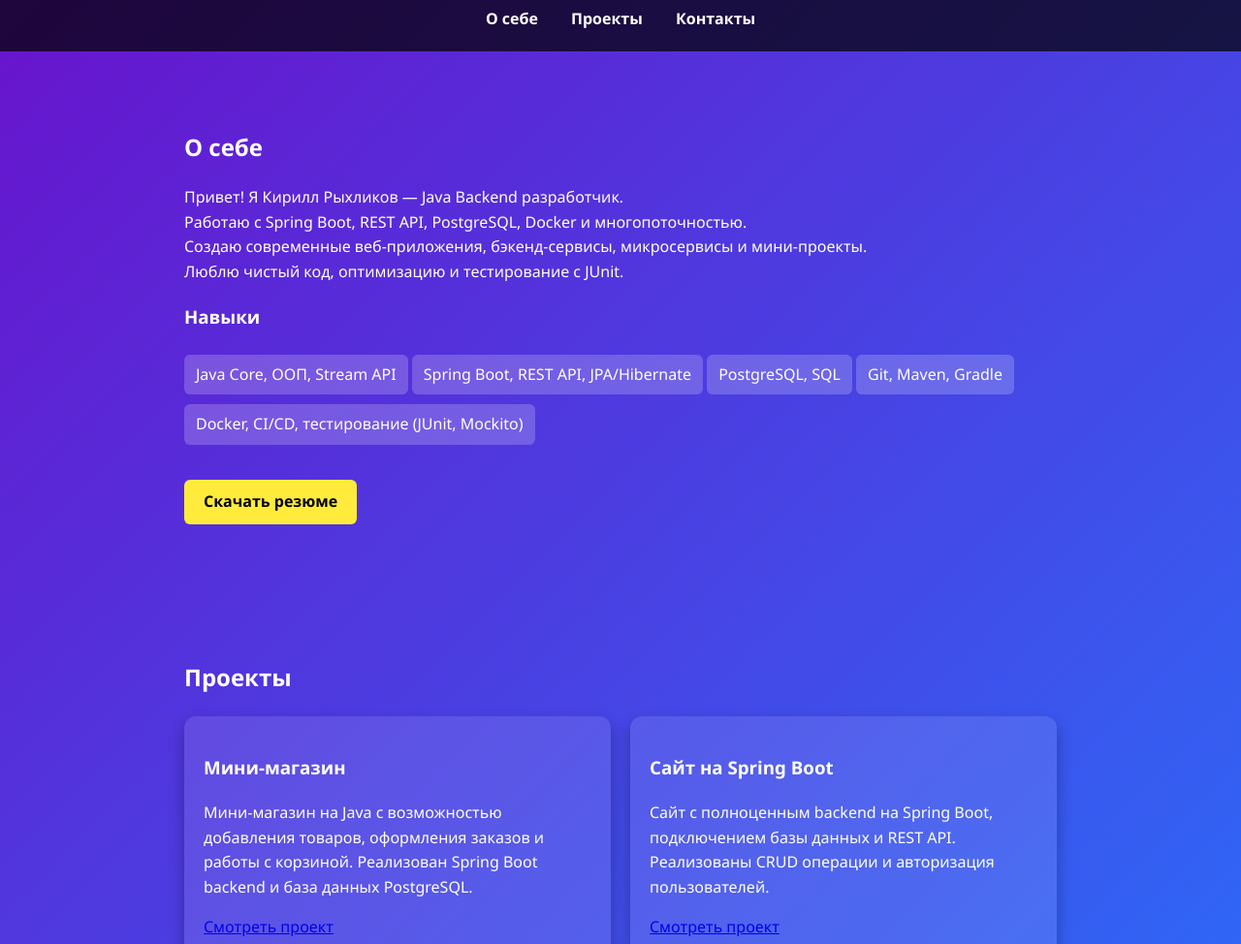
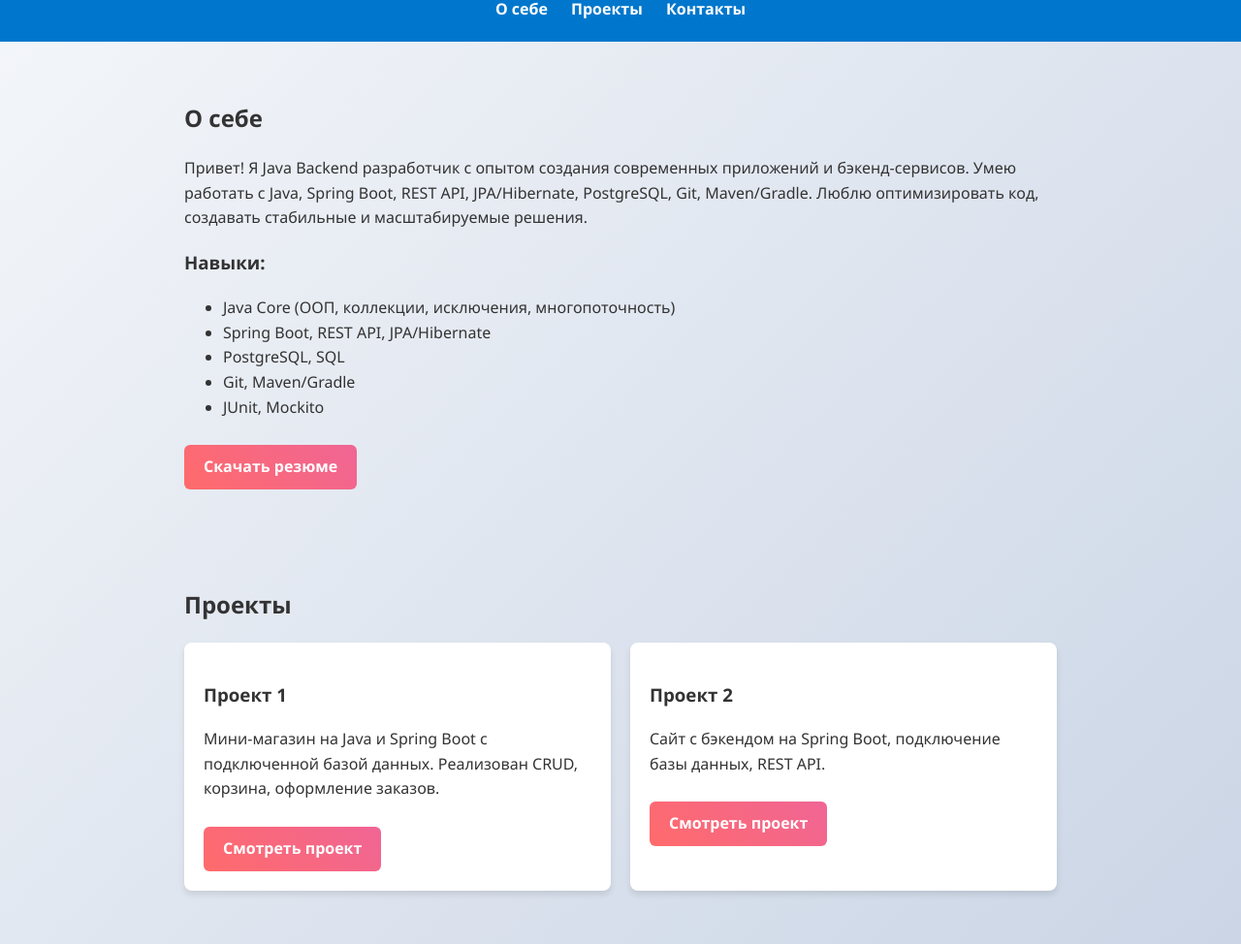
Before and after one commit to bledtwit/bledtwit.github.io, a plain HTML site: page index.html in a window 1280 px wide. Shown: the part 74-1048 px from the top of the page at 97% size. Drawn offline with Linux system fonts and the light colour scheme.

Commit message:
Реворк портфолио: обновил описание, проекты, кнопки бота, анимацию секций

```diff
--- a/index.html
+++ b/index.html
@@ -5,64 +5,60 @@
     <meta name="viewport" content="width=device-width, initial-scale=1.0">
     <title>Кирилл Рыхликов | Портфолио</title>
     <link rel="stylesheet" href="style.css">
-    <link rel="stylesheet" href="https://cdnjs.cloudflare.com/ajax/libs/font-awesome/6.4.0/css/all.min.css">
 </head>
 <body>
 <header>
-    <h1>Кирилл Рыхликов</h1>
+    <h1>Портфолио</h1>
     <nav>
-        <a href="#about" class="nav-link">О себе</a>
-        <a href="#projects" class="nav-link">Проекты</a>
-        <a href="#contacts" class="nav-link">Контакты</a>
+        <a href="#about">О себе</a>
+        <a href="#projects">Проекты</a>
+        <a href="#contacts">Контакты</a>
     </nav>
 </header>
 
 <section id="about">
     <h2>О себе</h2>
-    <p>Привет! Я Кирилл Рыхликов — Java Backend разработчик. <br>
-        Работаю с Spring Boot, REST API, PostgreSQL, Docker и многопоточностью. <br>
-        Создаю современные веб-приложения, бэкенд-сервисы, микросервисы и мини-проекты. <br>
-        Люблю чистый код, оптимизацию и тестирование с JUnit.</p>
-    <h3>Навыки</h3>
-    <ul class="skills">
-        <li>Java Core, OOП, Stream API</li>
+    <p>Привет! Я Java Backend разработчик с опытом создания современных приложений и бэкенд-сервисов.
+        Умею работать с Java, Spring Boot, REST API, JPA/Hibernate, PostgreSQL, Git, Maven/Gradle.
+        Люблю оптимизировать код, создавать стабильные и масштабируемые решения.</p>
+    <h3>Навыки:</h3>
+    <ul>
+        <li>Java Core (ООП, коллекции, исключения, многопоточность)</li>
         <li>Spring Boot, REST API, JPA/Hibernate</li>
         <li>PostgreSQL, SQL</li>
-        <li>Git, Maven, Gradle</li>
-        <li>Docker, CI/CD, тестирование (JUnit, Mockito)</li>
+        <li>Git, Maven/Gradle</li>
+        <li>JUnit, Mockito</li>
     </ul>
-    <a href="resume.pdf" download class="button">Скачать резюме</a>
+    <a href="resume.pdf" download class="project-button">Скачать резюме</a>
 </section>
 
 <section id="projects">
     <h2>Проекты</h2>
     <div class="projects-container">
         <div class="project-card">
-            <h3>Мини-магазин</h3>
-            <p>Мини-магазин на Java с возможностью добавления товаров, оформления заказов и работы с корзиной. Реализован Spring Boot backend и база данных PostgreSQL.</p>
-            <a href="https://github.com/bledtwit/mini-shop" target="_blank">Смотреть проект</a>
+            <h3>Проект 1</h3>
+            <p>Мини-магазин на Java и Spring Boot с подключенной базой данных. Реализован CRUD, корзина, оформление заказов.</p>
+            <a href="https://github.com/bledtwit/mini-shop" class="project-button" target="_blank">Смотреть проект</a>
         </div>
         <div class="project-card">
-            <h3>Сайт на Spring Boot</h3>
-            <p>Сайт с полноценным backend на Spring Boot, подключением базы данных и REST API. Реализованы CRUD операции и авторизация пользователей.</p>
-            <a href="https://github.com/bledtwit/Backend" target="_blank">Смотреть проект</a>
+            <h3>Проект 2</h3>
+            <p>Сайт с бэкендом на Spring Boot, подключение базы данных, REST API.</p>
+            <a href="https://github.com/bledtwit/Backend" class="project-button" target="_blank">Смотреть проект</a>
         </div>
     </div>
 </section>
 
 <section id="contacts">
     <h2>Контакты</h2>
-    <div class="contact-icons">
-        <a href="mailto:kapyctarylit@mail.ru" title="Email"><i class="fas fa-envelope"></i></a>
-        <a href="https://t.me/nineteenmg" target="_blank" title="Telegram"><i class="fab fa-telegram"></i></a>
-        <a href="https://github.com/bledtwit" target="_blank" title="GitHub"><i class="fab fa-github"></i></a>
-    </div>
+    <p>Email: <a href="mailto:kapyctarylit@mail.ru">kapyctarylit@mail.ru</a></p>
+    <p>Telegram: <a href="https://t.me/nineteenmg">@nineteenmg</a></p>
+    <p>GitHub: <a href="https://github.com/bledtwit">bledtwit</a></p>
+    <a href="https://t.me/nineteenmg" class="bot-button" target="_blank">Бот для помощи @nineteenmg</a>
 </section>
 
 <footer>
     <p>© COPYRIGHT. All rights are reserved. 2025 </p>
 </footer>
-
 <script src="script.js"></script>
 </body>
 </html>
--- a/script.js
+++ b/script.js
@@ -1,33 +1,13 @@
 document.addEventListener("DOMContentLoaded", () => {
     const sections = document.querySelectorAll("section");
-    const navLinks = document.querySelectorAll(".nav-link");
+    sections.forEach(section => section.style.opacity = 0);
 
-    // Анимация появления секций
-    const revealSections = () => {
+    window.addEventListener("scroll", () => {
         sections.forEach(section => {
             const rect = section.getBoundingClientRect();
             if(rect.top < window.innerHeight - 100) {
+                section.style.transition = "opacity 1s";
                 section.style.opacity = 1;
-                section.style.transform = "translateY(0)";
-            }
-        });
-    };
-    window.addEventListener("scroll", revealSections);
-    revealSections();
-
-    // Подсветка активного раздела
-    window.addEventListener("scroll", () => {
-        let current = "";
-        sections.forEach(section => {
-            const sectionTop = section.offsetTop - 100;
-            if(window.scrollY >= sectionTop) {
-                current = section.getAttribute("id");
-            }
-        });
-        navLinks.forEach(link => {
-            link.classList.remove("active");
-            if(link.getAttribute("href") === `#${current}`) {
-                link.classList.add("active");
             }
         });
     });
--- a/style.css
+++ b/style.css
@@ -2,18 +2,15 @@ body {
     margin: 0;
     font-family: 'Segoe UI', sans-serif;
     line-height: 1.6;
-    background: linear-gradient(135deg, #6a11cb, #2575fc);
-    color: #fff;
-    scroll-behavior: smooth;
+    background: linear-gradient(135deg, #f5f7fa, #c3cfe2);
+    color: #333;
 }
 
 header {
-    background-color: rgba(0,0,0,0.7);
+    background-color: #0077cc;
+    color: #fff;
     padding: 20px;
     text-align: center;
-    position: sticky;
-    top: 0;
-    z-index: 1000;
 }
 
 header h1 {
@@ -21,37 +18,22 @@ header h1 {
     font-size: 2em;
 }
 
-nav {
-    margin-top: 10px;
-}
-
 nav a {
-    margin: 0 15px;
+    margin: 0 10px;
     color: #fff;
     text-decoration: none;
     font-weight: bold;
-    position: relative;
 }
 
-nav a.active::after {
-    content: '';
-    display: block;
-    height: 3px;
-    background: #ffeb3b;
-    width: 100%;
-    position: absolute;
-    bottom: -5px;
-    left: 0;
-    border-radius: 2px;
+nav a:hover {
+    text-decoration: underline;
 }
 
 section {
-    padding: 60px 20px;
+    padding: 40px 20px;
     max-width: 900px;
     margin: auto;
     opacity: 0;
-    transform: translateY(30px);
-    transition: all 1s ease;
 }
 
 .projects-container {
@@ -61,63 +43,40 @@ section {
 }
 
 .project-card {
-    background-color: rgba(255,255,255,0.1);
+    background-color: #fff;
     padding: 20px;
     flex: 1 1 300px;
-    border-radius: 12px;
-    box-shadow: 0 8px 16px rgba(0,0,0,0.3);
-    transition: transform 0.3s, background-color 0.3s;
+    border-radius: 8px;
+    box-shadow: 0 4px 6px rgba(0,0,0,0.1);
+    transition: transform 0.3s;
 }
 
 .project-card:hover {
     transform: translateY(-5px);
-    background-color: rgba(255,255,255,0.2);
 }
 
-.skills {
-    list-style: none;
-    padding: 0;
+.project-button,
+.bot-button {
+    display: inline-block;
+    padding: 10px 20px;
+    margin-top: 10px;
+    background: linear-gradient(45deg, #ff6b6b, #f06595);
+    color: #fff;
+    text-decoration: none;
+    border-radius: 6px;
+    font-weight: bold;
+    transition: transform 0.3s, background 0.3s;
 }
 
-.skills li {
-    background: rgba(255,255,255,0.2);
-    margin: 5px 0;
-    padding: 8px 12px;
-    border-radius: 6px;
-    display: inline-block;
-}
-
-.button {
-    display: inline-block;
-    margin-top: 15px;
-    padding: 10px 20px;
-    background-color: #ffeb3b;
-    color: #000;
-    text-decoration: none;
-    font-weight: bold;
-    border-radius: 6px;
-    transition: background 0.3s;
-}
-
-.button:hover {
-    background-color: #fdd835;
-}
-
-.contact-icons a {
-    color: #fff;
-    font-size: 2em;
-    margin: 0 10px;
-    transition: transform 0.3s, color 0.3s;
-}
-
-.contact-icons a:hover {
-    transform: scale(1.3);
-    color: #ffeb3b;
+.project-button:hover,
+.bot-button:hover {
+    transform: translateY(-3px);
+    background: linear-gradient(45deg, #f06595, #ff6b6b);
 }
 
 footer {
     text-align: center;
     padding: 20px;
-    background-color: rgba(0,0,0,0.7);
+    background-color: #0077cc;
     color: #fff;
 }
```
